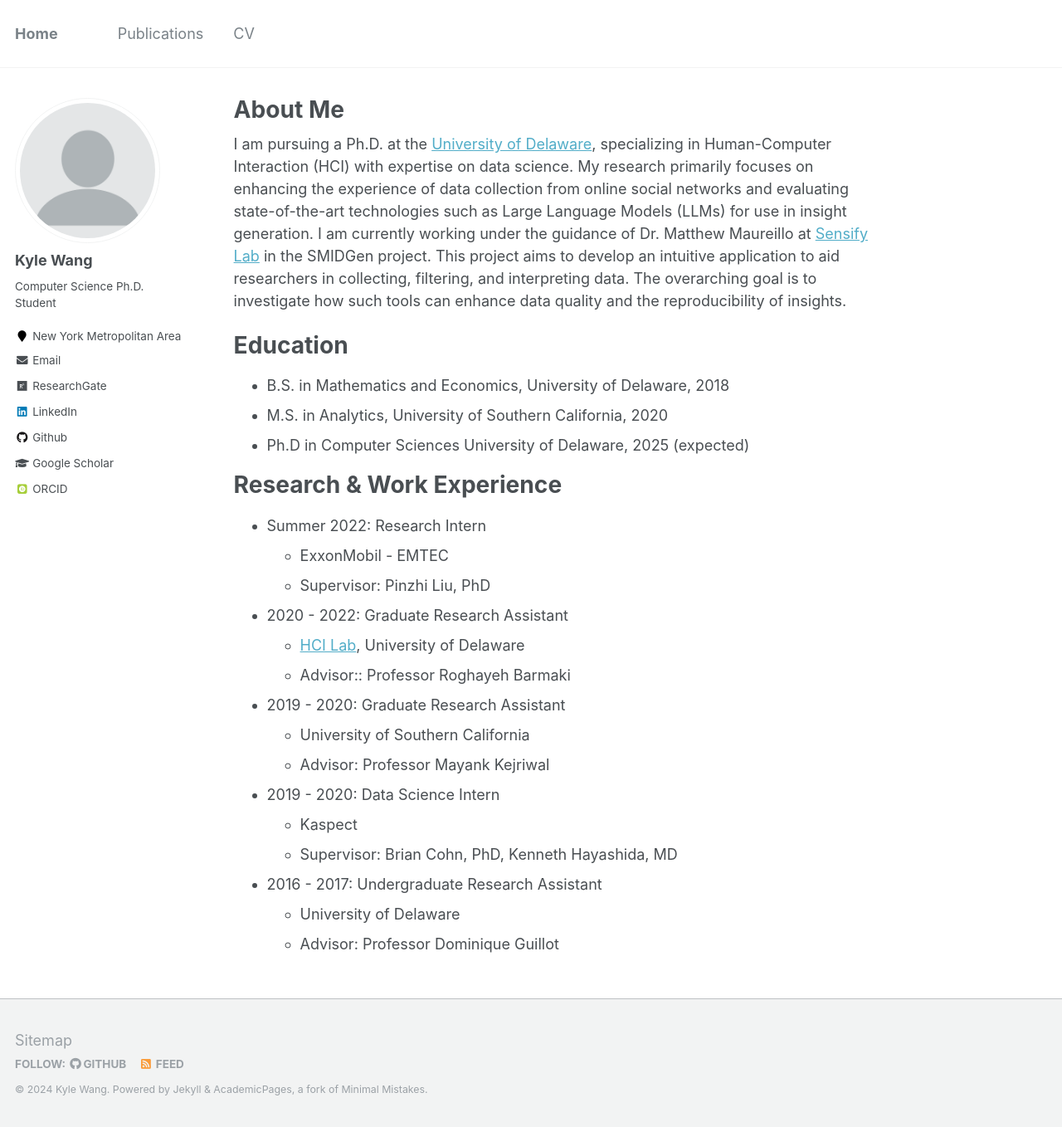
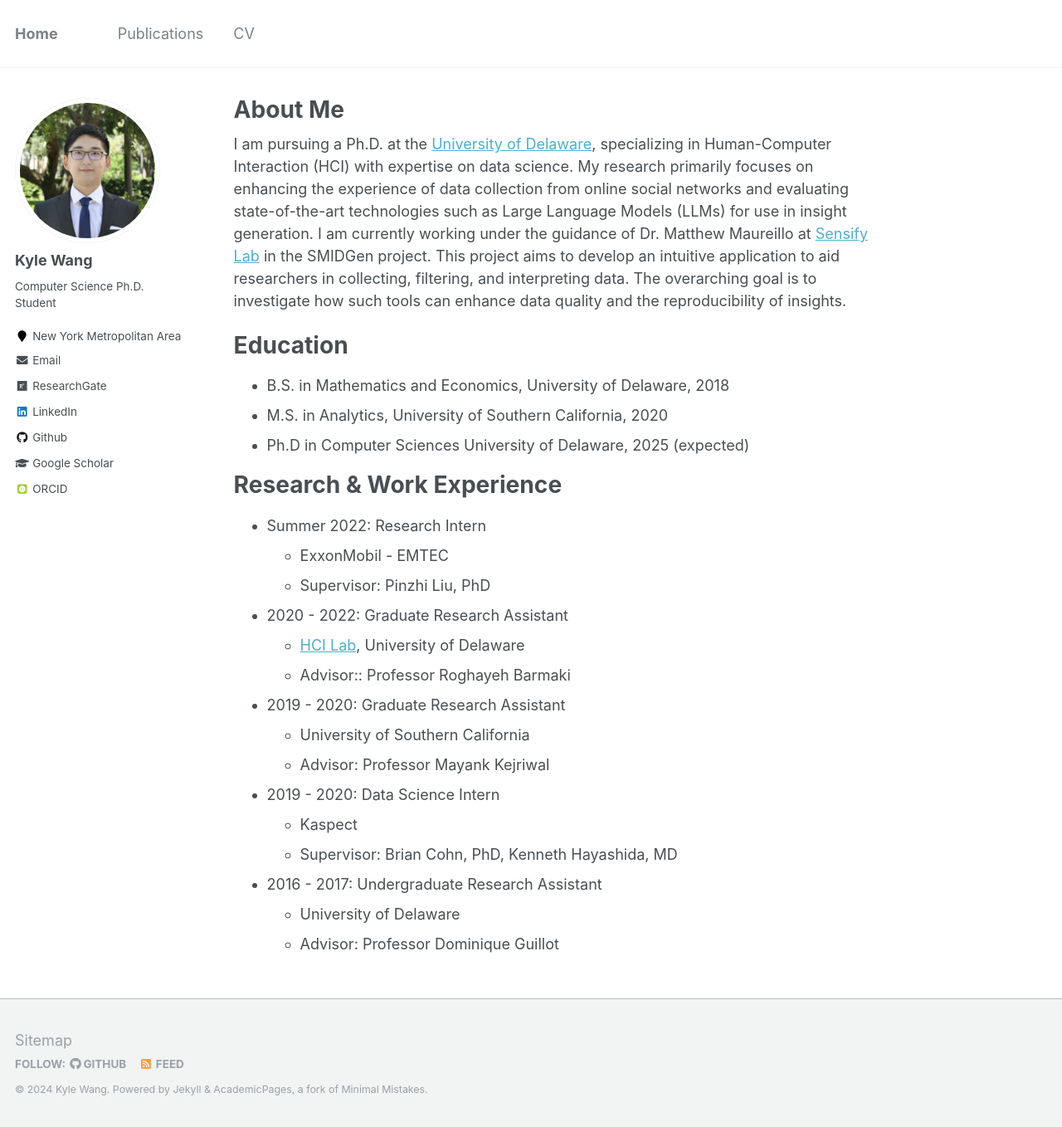
Before and after one commit to kyleearth/kyleearth.github.io, a Jekyll site: the page built from _pages/about.md, in a window 1280 px wide and 1358 px high. Shown: the whole window at 83% size. Built offline with Jekyll 4.4.1, drawn with Linux system fonts in a browser that asks for light colours; some web fonts are replaced.

Commit message:
Update _config.yml

```diff
--- a/_config.yml
+++ b/_config.yml
@@ -18,7 +18,7 @@ repository               : "kyleearth/kyleearth.github.io"
 # Site Author
 author:
   name             : "Kyle Wang"
-  avatar           : "profile.png"
+  avatar           : "profilekw.png"
   bio              : "Computer Science Ph.D. Student"
   pronouns         : # example: "she/her"
   location         : "New York Metropolitan Area"
```
